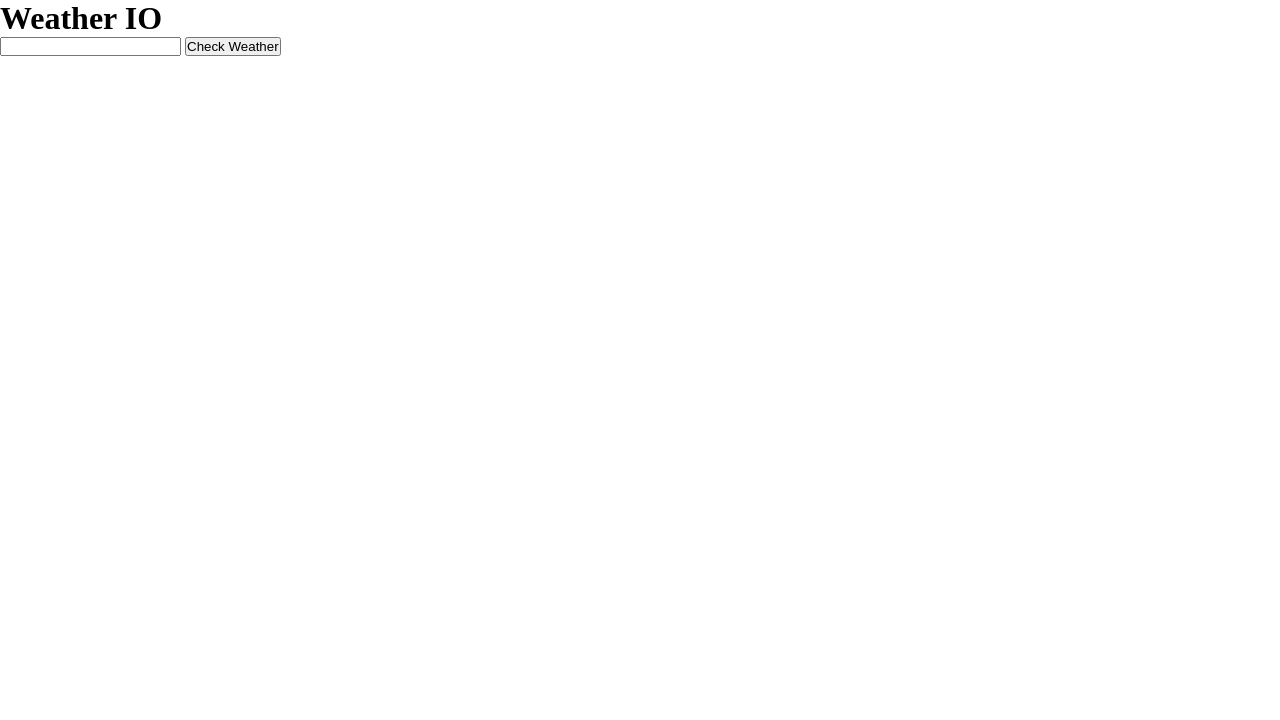
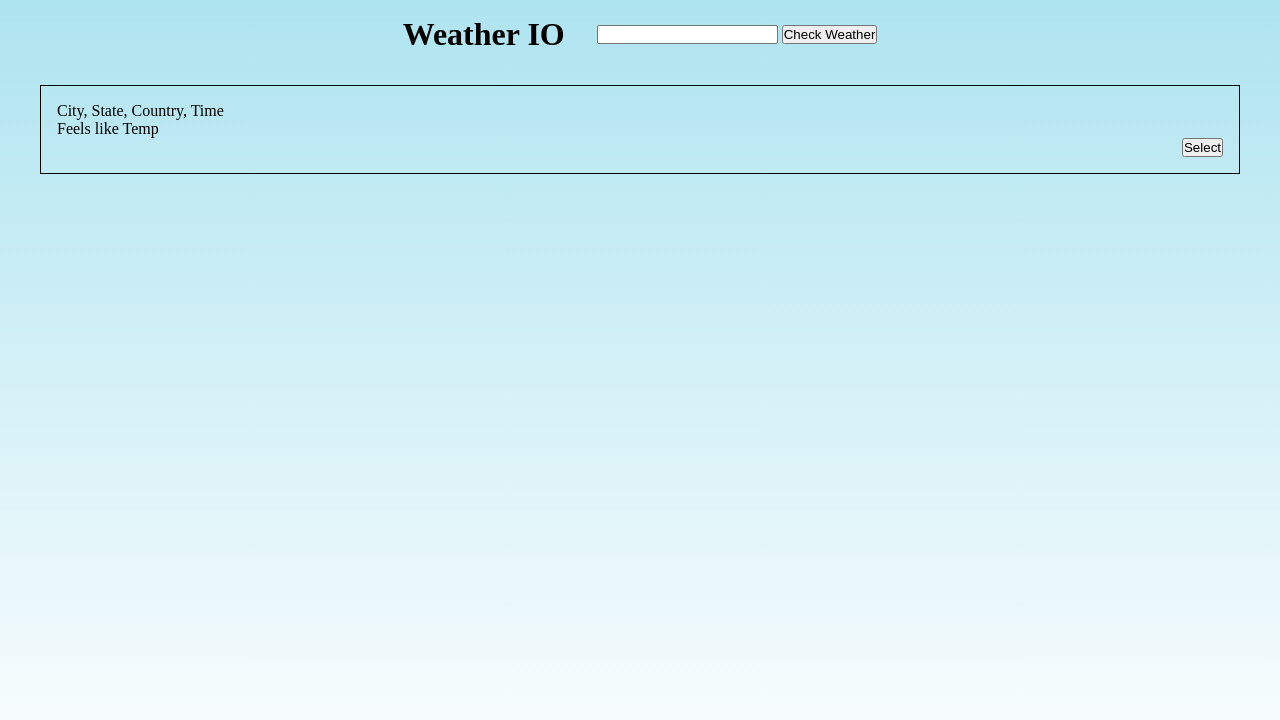
Before and after one commit to PeterG-ithub/weather-app, a plain HTML site: page index.html in a window 1280 px wide. Drawn offline with Linux system fonts and the light colour scheme.

Commit message:
add some style

```diff
--- a/index.html
+++ b/index.html
@@ -7,20 +7,23 @@
   <link rel="stylesheet" href="style.css">
 </head>
 <body>
-  <h1>Weather IO</h1>
+  <div class="nav-container">
+    <h1 class="site-logo nav-left" >Weather IO</h1>
+    <div class="nav-center">
       <form>
         <input type="text" class="search">
-
         <button type="submit" class="submit">Check Weather</button>
       </form>
-  <div class="preview-container"></div>
-
-  <!-- <div class="item-container">
+    </div>
+  </div>
+  <div class="preview-container">
+    <div class="item-container">
       <div class="item-head"> City, State, Country, Time</div>
       <div class="temperature">Feels like Temp</div>
 
       <button class="select-button">Select</button>
-  </div> -->
+    </div>
+  </div>
   <script src="main.js"></script>
 </body>
 </html>
--- a/main.js
+++ b/main.js
@@ -50,13 +50,14 @@ async function getDetailedWeatherInfo(name) {
 function displayWeatherInfo(response) {
   // console.log(response);
   const item = document.createElement("div");
-  item.innerHTML = `<div class="item-container">
+  item.classList.add("item-container");
+  item.innerHTML = `
     <div class="item-head"> ${response.location.name}, ${response.location.region}, ${response.location.country}</div>
     <div>${response.location.localtime}</div>
     <div class="temperature">Feels like ${response.current.feelslike_c} celsius</div>
 
     <button class="select-button">Select</button>
-  </div>`;
+  `;
   preview.appendChild(item);
 }
 
--- a/style.css
+++ b/style.css
@@ -7,6 +7,7 @@
 html,
 body {
   min-height: 100vh;
+  background: linear-gradient(to bottom, #aee4f0, #fff)
 }
 
 .item-container {
@@ -14,3 +15,28 @@ body {
   padding: 1rem;
   border: 1px solid black;
 }
+
+/* nav */
+.nav-container {
+  display: flex;
+  padding: 1rem;
+  align-items: center;
+  justify-content: center;
+  gap: 2rem;
+}
+
+/* items */
+.preview-container {
+  display: flex;
+  flex-direction: column;
+  margin: 0 2rem;
+}
+.item-container {
+  width: 100%;
+  max-width: 1200px;
+  align-self: center;
+}
+
+.select-button {
+  float: right;
+}
```
Lines whose indentation alone changed are shown as unchanged.
